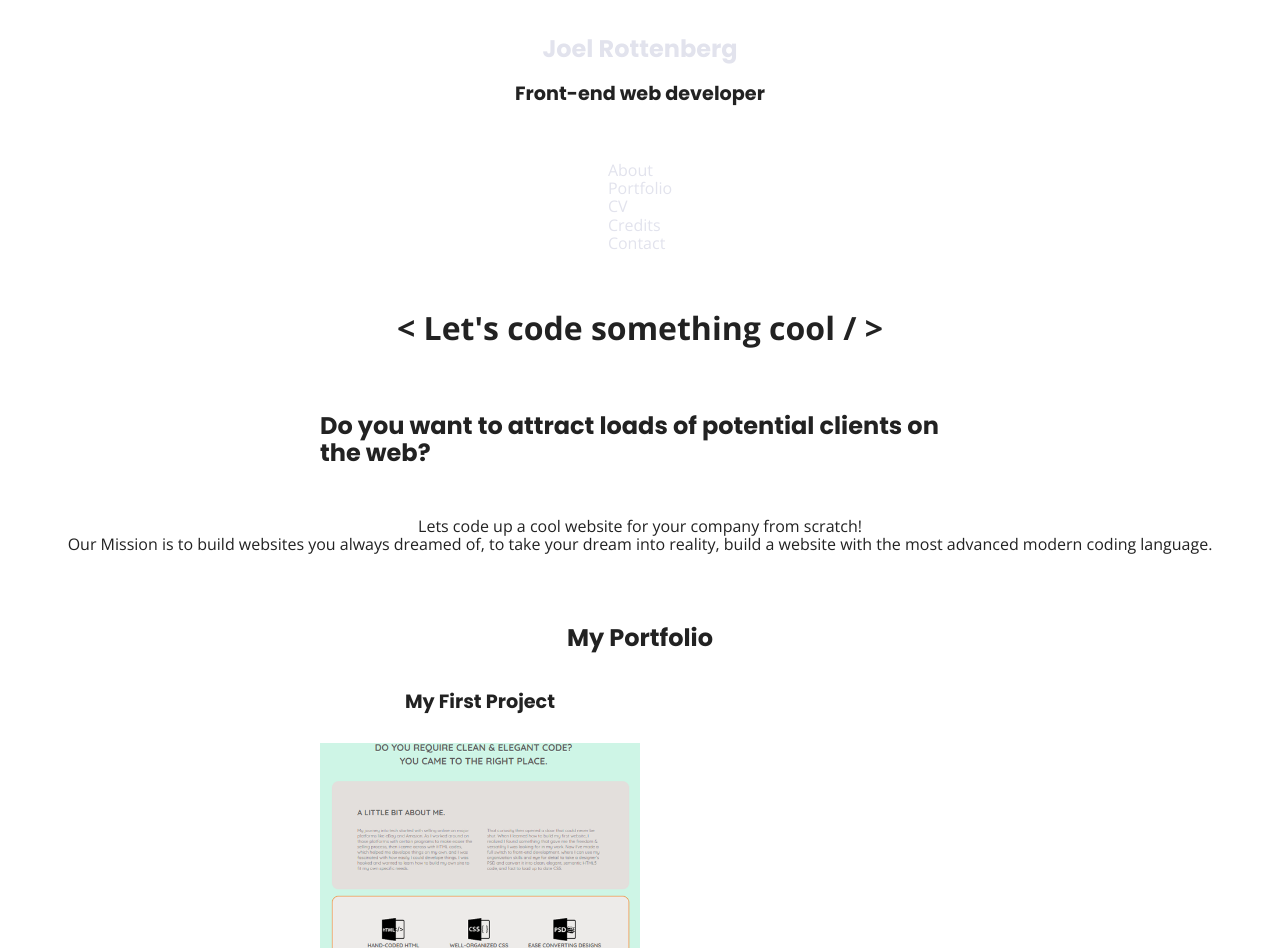
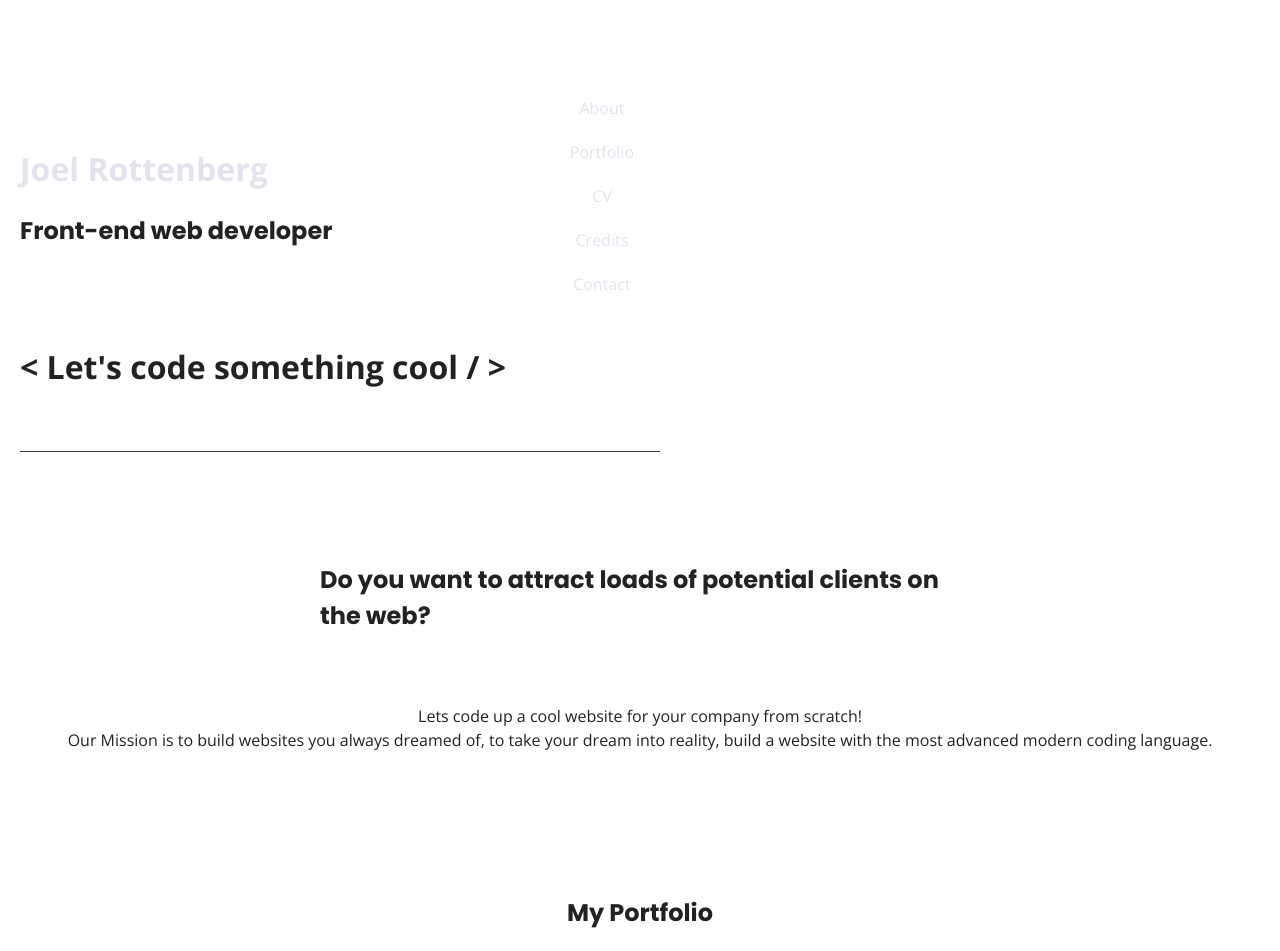
Before and after one commit to joelrottenberg/my-portfolio-website, a website built with Parcel: page Responsive-homepage/index.html in a window 1280 px wide. Shown: the top 951 px of the page. Built offline with nearby package versions, Linux system fonts and the light colour scheme; files whose address does not match are found by name.

Commit message:
updated css for other screen sizes

```diff
--- a/Responsive-homepage/css/main.css
+++ b/Responsive-homepage/css/main.css
@@ -101,6 +101,7 @@
 body {
   font-family: 'Open Sans', sans-serif;
   font-size: 1em;
+  line-height: 1.5;
 }
 
 ul,
@@ -136,44 +137,31 @@
 }
 
 .content-wrapper {
-  width: 90%;
-   margin: 50px 0;
+  max-width: 100%;
+  padding: 20px;
+  margin: 0 auto;
 }
 
 * -------------------- Base Header - Footer Styles -------------------- */
 
-header,
-footer {
-  display: flex;
-  justify-content: center;
-  align-items: center;
-  flex-flow: row wrap;
-}
 
 header {
-  display: flex;
-  justify-content: center;
   padding: 15px 0;
   margin: 0;
 }
 
-header .content-wrapper {
+.main-header .content-wrapper {
   display: flex;
-  justify-content: center;
+  justify-content: space-around;
   align-items: center;
-  flex-flow: row wrap;
-  margin: 0;
+  flex-wrap: wrap;
 }
 
 header .logo, .slogan {
-  display: flex;
-  justify-content: center;
-  align-items: center;
-  flex-flow: row wrap;
 }
 
 header .slogan {
-  margin: 20px;
+
 }
 
 .header-divider {
@@ -183,25 +171,18 @@
   margin: 10px 0 20px 0;
 }
 
-header nav {
-  display: flex;
-  justify-content: center;
-  align-items: center;
-  flex-flow: row wrap;
-  margin: 20px;
+.main-nav ul {
+  text-align: center;
+  padding-left: 0;
 }
 
-header nav ul {
-  display: flex;
-  flex-direction: column;
-  justify-content: center;
-  padding: 0;
+.main-nav li {
+  display: inline;
 }
 
-header nav ul li {
-  display: flex;
-  justify-content: space-between;
-  margin: 0;
+.main-nav a {
+  display: inline-block;
+  padding: .5em 1.5em;
 }
 
 header .headline {
@@ -252,6 +233,7 @@
   border-radius: 50%;
   width: 40px;
   height: 40px;
+  margin: 2px;
 }
 
 footer .social-icons p i {
@@ -302,6 +284,14 @@
   justify-content: center;
   align-items: center;
   flex-flow: row wrap;
+  margin: 50px 0 0 0;
+}
+
+#portfolio h2 {
+  display: flex;
+  justify-content: center;
+  align-items: center;
+  flex-flow: row wrap;
   margin: 0px;
 }
 
@@ -341,7 +331,7 @@
   justify-content: center;
   align-items: center;
   flex-flow: row wrap;
-  margin-bottom: 20px;
+  margin: 0 0 20px 0;
 }
 
 #about p {
@@ -403,6 +393,10 @@
   align-items: center;
   flex-flow: row wrap;
   width: 100%;
+}
+
+.credits p {
+  flex-basis:
 }
 
 .credits .content-wrapper {
@@ -544,31 +538,40 @@
 
 .content-wrapper {
   max-width: 640px;
-  margin: 100px 0;
+  margin: 50px 0;
 }
 
 /* Header */
 
-header .content-wrapper {
-  flex-direction: column;
-  margin: 0;
+.main-header .content-wrapper {
+
+  justify-content: space-between;
+  flex-wrap: wrap;
 }
 
-header h2, h3 {
+.main-header .logo-area {
   justify-content: flex-start;
+  flex-wrap: wrap;
+  width: 50%;
+}
+
+.main-header .logo {
   margin-bottom: 0;
 }
 
-header nav {
-  width: 20%;
+.main-nav ul {
+  display: flex;
+  flex-wrap: wrap;
+  flex-direction: column;
 }
 
-header nav ul {
-  justify-content: space-between;
+.main-nav li {
+  margin: 2px;
 }
 
-.header-divider {
-  display: none;
+.main-nav a {
+  display: inline-block;
+  padding: .5em 1.5em;
 }
 
 /* Hero Area */
@@ -601,12 +604,15 @@
   margin: 30px 0 0 0;
 }
 
-#portfolio article {
+#portfolio .projects {
   display: flex;
   justify-content: center;
-  align-items: center;
-  flex-flow: column wrap;
-  width: 50%;
+  flex-flow: row wrap;
+}
+
+#portfolio article {
+  flex-basis: 45%;
+  padding: 10px;
   margin: 0;
 }
 
@@ -619,6 +625,7 @@
   display: flex;
   justify-content: center;
   margin: 40px 0 0 0;
+  height: 1.75em;
 }
 
 /* About */
@@ -678,7 +685,7 @@
   justify-content: center;
   align-items: center;
   flex-flow: column;
-  margin-top: 50px;
+  margin: 50px 0 0 0;
 }
 
 .cv .download {
@@ -703,23 +710,35 @@
   width: 960px;
 }
 
+.content-wrapper h2, h3 {
+  justify-content: flex-start;
+}
 
+.logo, .slogan {
+}
 
 .headline h1 {
 
 }
 
 /* Portfolio */
+
 #portfolio .content-wrapper {
-  justify-content: center;
+  justify-content: space-around;
+  width: 100%;
 }
 
 #portfolio h2 {
   width:
 }
 
+#portfolio .projects {
+  justify-content: space-between;
+  flex-basis: 100%;
+}
+
 #portfolio article {
-  flex-basis:
+  flex-basis: 30%;
 }
 
 
--- a/Responsive-homepage/index.html
+++ b/Responsive-homepage/index.html
@@ -28,14 +28,14 @@
 <body>
 
   <!-- Add your site or application content here -->
-  <header>
+  <header class="main-header">
     <div class="content-wrapper" id="top">
-      <h2 class="logo">
-        <a href="#">Joel Rottenberg</a>
-      </h2>
-      <h3 class="slogan">Front-end web developer</h3>
-      <nav>
-        <ul>
+      <div class="logo-area">
+      <h1 class="logo"><a href="#">Joel Rottenberg</a></h1>
+      <h2 class="slogan">Front-end web developer</h2>
+      </div>
+      <nav class="main-nav">
+        <ul class="main-nav-list">
           <li><a href="#about">About</a></li>
           <li><a href="#portfolio">Portfolio</a></li>
           <li><a href="cv/index.html">CV</a></li>
```
Also changed, not shown: Responsive-homepage/New-credits/index.html (+7 -8 lines), Responsive-homepage/New-cv/index.html (+8 -9 lines).
